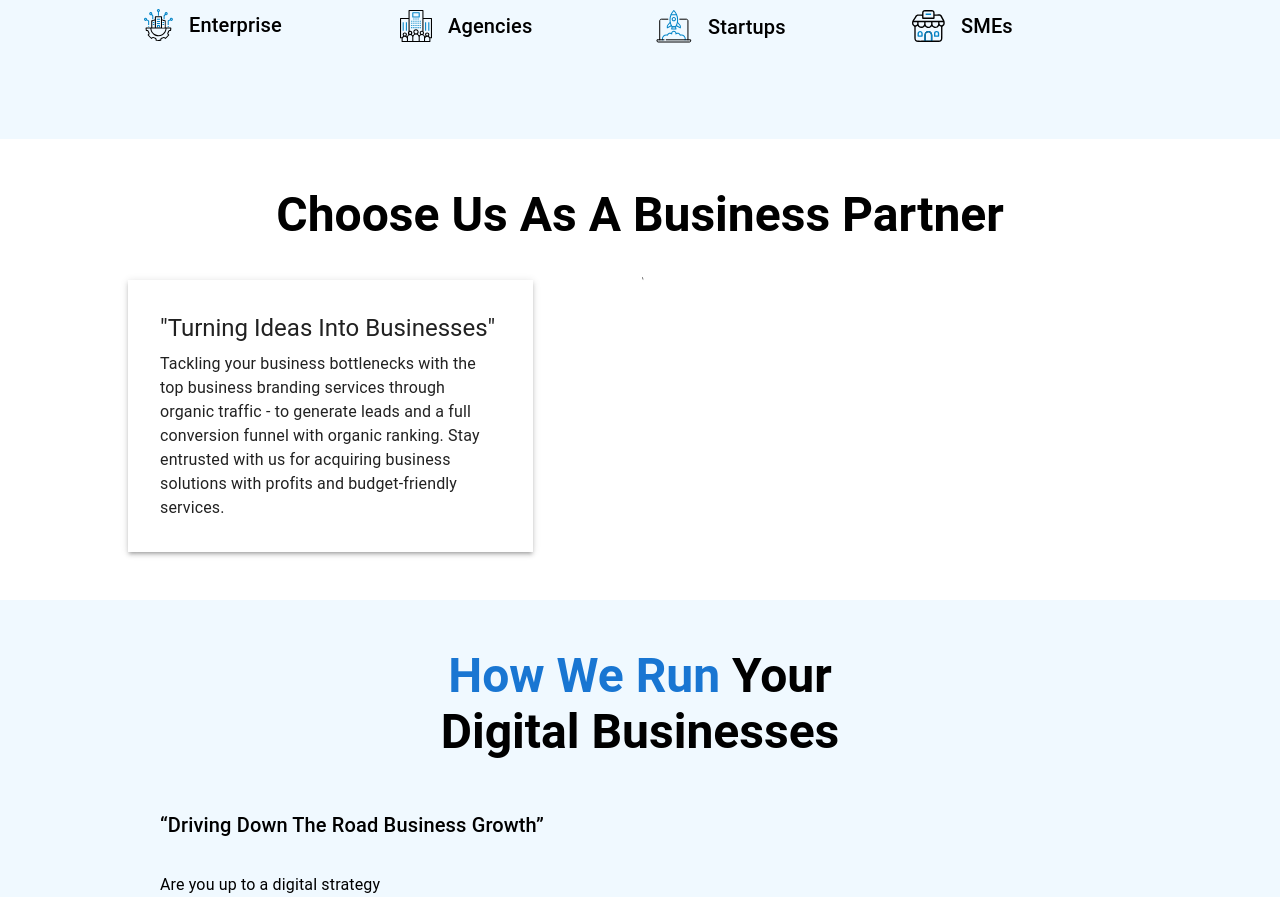
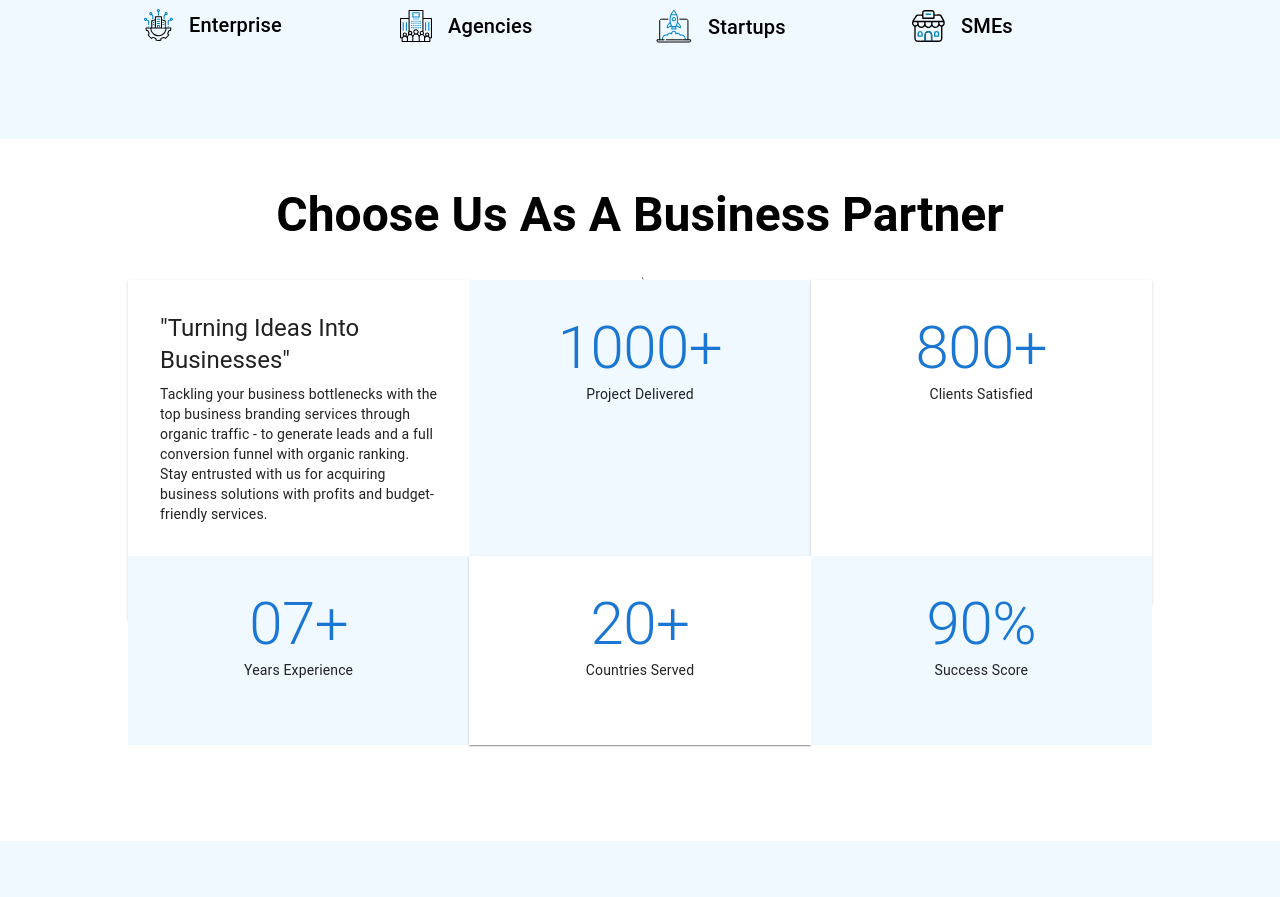
Before and after one commit to m-m4h4d/example, a React (Create React App) app: page / in a window 1280 px wide. Shown: the part 440-1337 px from the top of the page. Built offline with nearby package versions, Linux system fonts and the light colour scheme; the HTML template or start-up script is replaced by a standard one.

Commit message:
Update BusinessPartner.js

```diff
--- a/src/components/BusinessPartner.js
+++ b/src/components/BusinessPartner.js
@@ -3,26 +3,51 @@ import { Box, Typography, Grid, Paper } from '@mui/material';
 
 const BusinessPartner = () => {
     return (
-        <Box sx={{ width: '100%', py: 6, alignItems: 'center', display: 'flex', flexDirection: 'column', justifyContent: 'center' }}>
+        <Box sx={{ width: '100%', py: 6, alignItems: 'center', display: 'flex', flexDirection: 'column', justifyContent: 'center', mb: 12 }}>
             <Typography variant="h3" component="h1" gutterBottom>
                 <b>Choose Us As A Business Partner</b>
             </Typography>ٖ
             <Grid container spacing={0} sx={{ width: '80%' }}>
                 <Grid item sm={12} md={4}>
-                    <Paper elevation={3} sx={{ p: 4, width: '100%', borderRadius: 0 }}>
+                    <Paper sx={{ p: 4, borderRadius: 0, height: '100%' }}>
                         <Typography variant="h5" component="h2" gutterBottom>
                             "Turning Ideas Into Businesses"
                         </Typography>
-                        <Typography variant="body1">
+                        <Typography variant="body2">
                             Tackling your business bottlenecks with the top business branding services through organic traffic - to generate leads and a full conversion funnel with organic ranking. Stay entrusted with us for acquiring business solutions with profits and budget-friendly services.
                         </Typography>
                     </Paper>
                 </Grid>
-                <Grid item sm={12} md={4}></Grid>
-                <Grid item sm={12} md={4}></Grid>
-                <Grid item sm={12} md={4}></Grid>
-                <Grid item sm={12} md={4}></Grid>
-                <Grid item sm={12} md={4}></Grid>
+                <Grid item sm={12} md={4}>
+                    <Paper elevation={0} sx={{ pt: 4, pb: 2, borderRadius: 0, bgcolor: '#F0F9FF', height: '100%', justifyContent: "center", alignItems: "center", textAlign: "center", my: 0 }}>
+                        <Typography variant="h2" component="h2" sx={{ color: "primary.main" }}>1000+</Typography>
+                        <Typography variant="body2">Project Delivered</Typography>
+                    </Paper>
+                </Grid>
+                <Grid item sm={12} md={4}>
+                    <Paper sx={{ pt: 4, pb: 2, borderRadius: 0, height: '100%', justifyContent: "center", alignItems: "center", textAlign: "center", my: 0 }}>
+                        <Typography variant="h2" component="h2" sx={{ color: "primary.main" }}>800+</Typography>
+                        <Typography variant="body2">Clients Satisfied</Typography>
+                    </Paper>
+                </Grid>
+                <Grid item sm={12} md={4}>
+                    <Paper elevation={0} sx={{ pt: 4, pb: 2, borderRadius: 0, bgcolor: '#F0F9FF', height: '100%', justifyContent: "center", alignItems: "center", textAlign: "center", my: 0 }}>
+                        <Typography variant="h2" component="h2" sx={{ color: "primary.main" }}>07+</Typography>
+                        <Typography variant="body2">Years Experience</Typography>
+                    </Paper>
+                </Grid>
+                <Grid item sm={12} md={4}>
+                    <Paper sx={{ pt: 4, pb: 2, borderRadius: 0, height: '100%', justifyContent: "center", alignItems: "center", textAlign: "center", my: 0 }}>
+                        <Typography variant="h2" component="h2" sx={{ color: "primary.main" }}>20+</Typography>
+                        <Typography variant="body2">Countries Served</Typography>
+                    </Paper>
+                </Grid>
+                <Grid item sm={12} md={4}>
+                    <Paper elevation={0} sx={{ pt: 4, pb: 2, borderRadius: 0, bgcolor: '#F0F9FF', height: '100%', justifyContent: "center", alignItems: "center", textAlign: "center", my: 0 }}>
+                        <Typography variant="h2" component="h2" sx={{ color: "primary.main" }}>90%</Typography>
+                        <Typography variant="body2">Success Score</Typography>
+                    </Paper>
+                </Grid>
             </Grid>
         </Box>
     );
```
